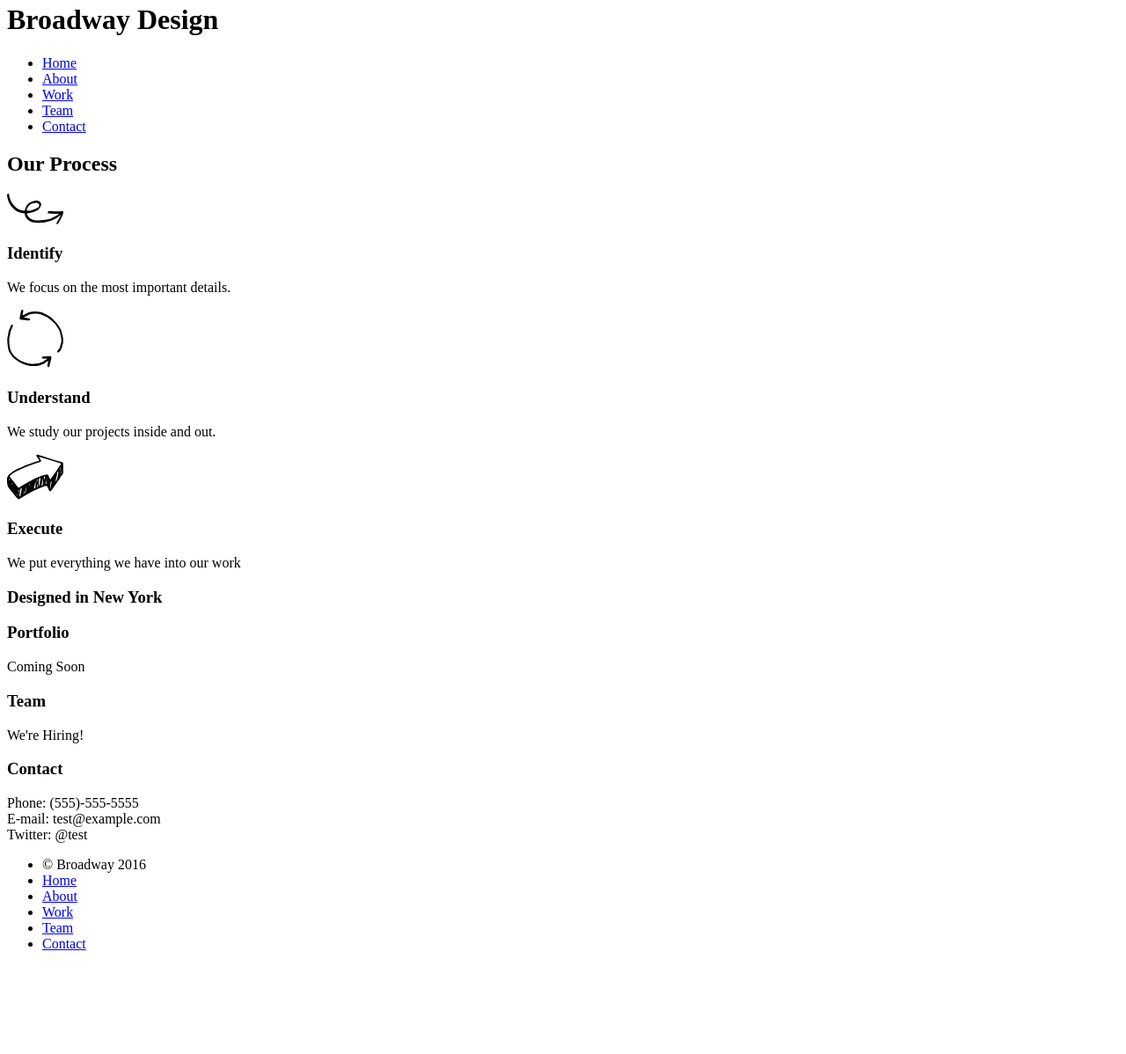
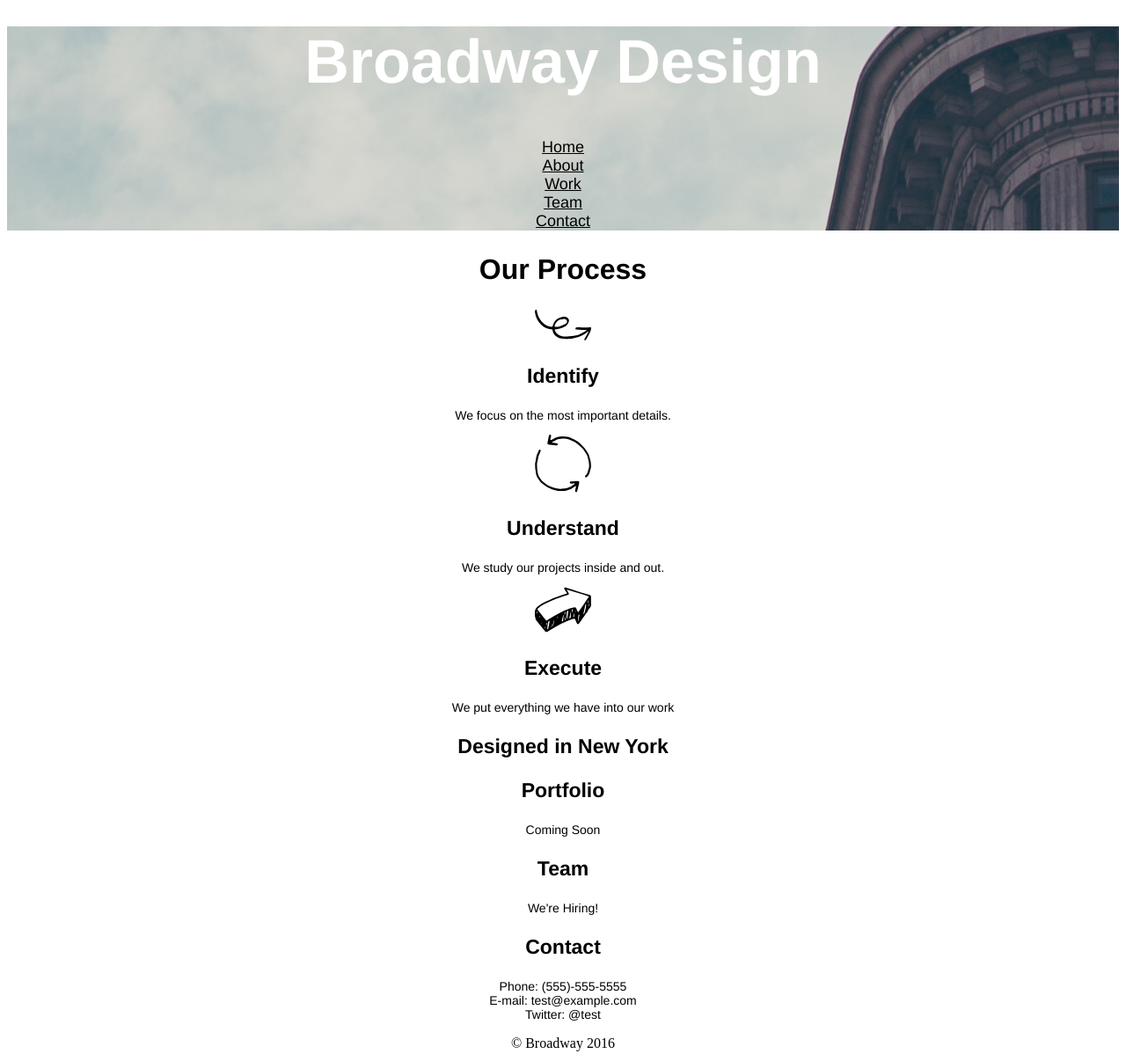
Before and after one commit to bdunni20/Broadway, a plain HTML site: page index.html in a window 1280 px wide. Shown: the part 17-1215 px from the top of the page at 88% size. Before the commit the page ends 1115 px from the top, so only its background shows below. Drawn offline with Linux system fonts and the light colour scheme.

Commit message:
update html most css

```diff
--- a/index.html
+++ b/index.html
@@ -5,10 +5,10 @@
     <link href="./resources/main.css" type="text/css" rel="stylesheet">
   </head>
   <body>
-    <header>
+    <div id="img">
       <h1>Broadway Design</h1>
       <nav>
-        <ul>
+        <ul id="home">
           <li><a href="#">Home</a></li>
           <li><a href="#">About</a></li>
           <li><a href="#">Work</a></li>
@@ -16,8 +16,8 @@
           <li><a href="#">Contact</a></li>
         </ul>
       </nav>
-    </header>
-    <div id="Process">
+    </div>
+    <div id="process">
       <h2>Our Process</h2>
       <div>
         <img src="./resources/images/identify.svg" alt="swirly line">
@@ -35,7 +35,7 @@
         <p>We put everything we have into our work</p>
       </div>
     </div>
-    <div id="Info">
+    <div id="info">
       <h3>Designed in New York</h3>
       <h3>Portfolio</h3>
       <p>Coming Soon</p>
@@ -47,8 +47,8 @@
     </div>
     <footer>
       <nav>
+        <p>&copy; Broadway 2016</p>
         <ul>
-          <li>&copy; Broadway 2016</li>
           <li><a href="#">Home</a></li>
           <li><a href="#">About</a></li>
           <li><a href="#">Work</a></li>
--- a/resources/main.css
+++ b/resources/main.css
@@ -0,0 +1,56 @@
+body {
+  text-align: center;
+}
+h1 {
+  font-family: Helvetica;
+  font-size: 70px;
+  font-weight: bold;
+  color: white;
+}
+#home {
+  list-style-type: none;
+  padding: 0;
+  font-family: Helvetica;
+  font-size: 18px;
+  color: black;
+}
+a {
+  color: black;
+}
+#process {
+  font-family: Helvetica;
+}
+#process h2 {
+  font-size: 32px;
+  font-weight: bold;
+}
+
+#process h3 {
+  font-size: 23px;
+  font-weight: bold;
+}
+#process p {
+  font-size: 14px;
+}
+#img {
+  background-image: url("images/flatiron.png");
+
+}
+#info {
+  font-family: Helvetica;
+
+}
+#info h3 {
+  font-size: 23px;
+  font-weight: bold;
+}
+#info p {
+  font-size: 14px;
+}
+footer ul {
+  font-size: 18px;
+  list-style-type: none;
+  padding: 0px;
+  display: inline;
+
+}
```
